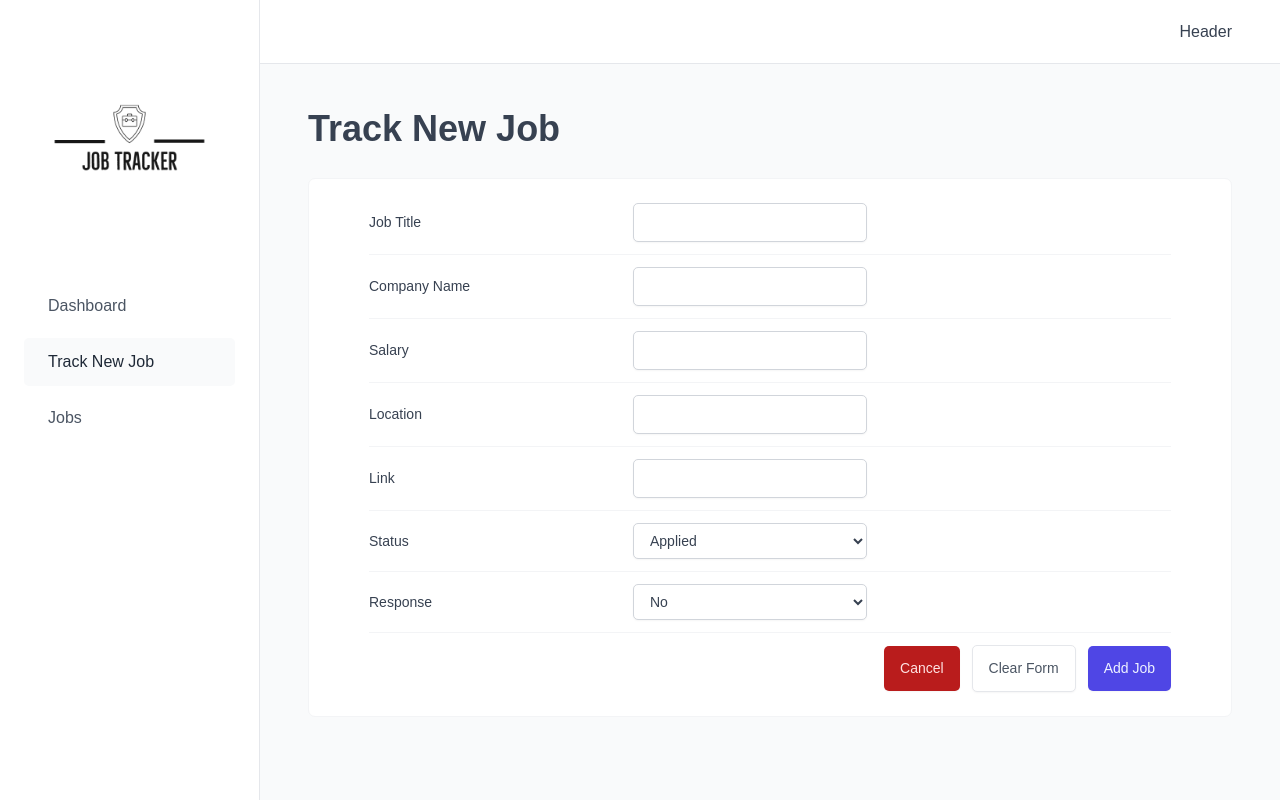
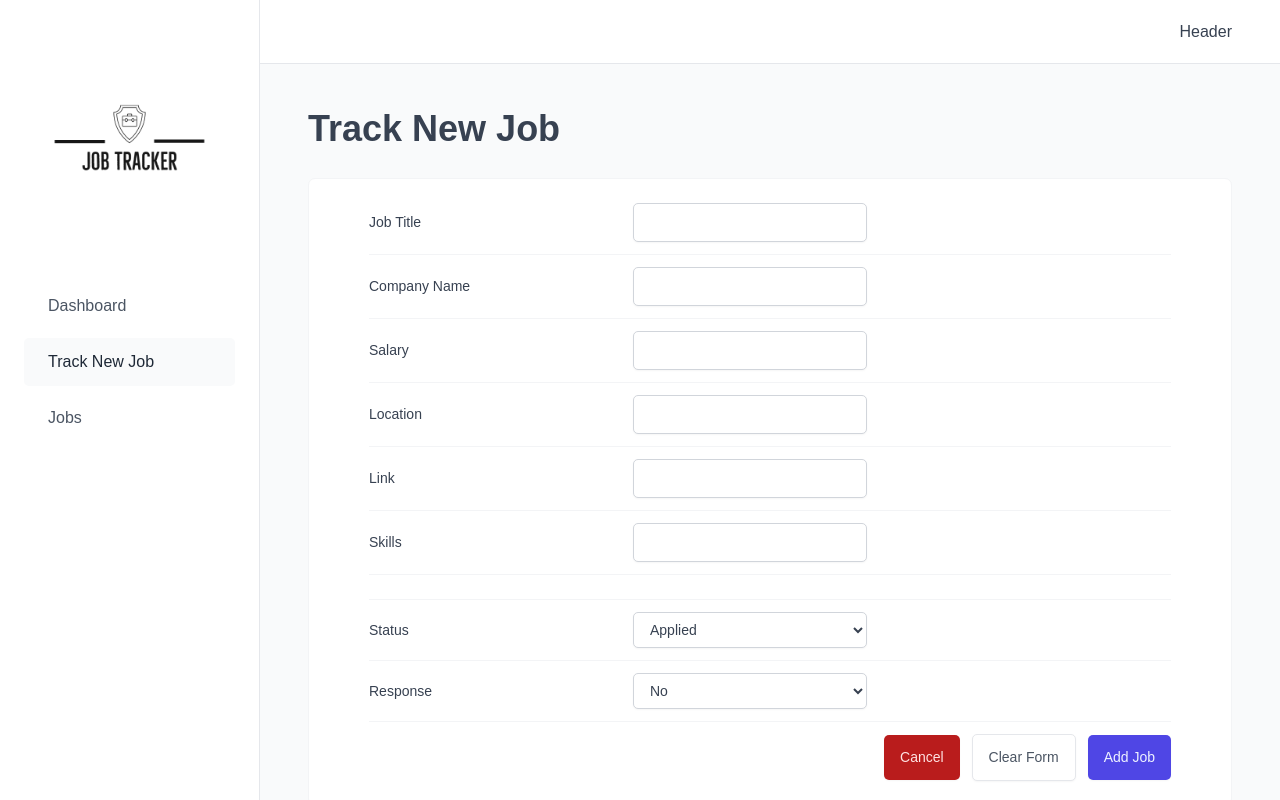
Before and after one commit to TAndersonWebDeveloper/job-tracker, a React app: page /new in a window 1280 px wide. Built offline with nearby package versions, Linux system fonts and the light colour scheme; the HTML template or start-up script is replaced by a standard one.

Commit message:
Made progress on add skill bug

```diff
--- a/src/features/jobs/NewJobForm.jsx
+++ b/src/features/jobs/NewJobForm.jsx
@@ -1,4 +1,4 @@
-import { useForm } from "react-hook-form";
+import { get, useForm } from "react-hook-form";
 import styled from "styled-components";
 import Input from "../../ui/Input";
 import Form from "../../ui/Form";
@@ -8,6 +8,7 @@ import { useNavigate } from "react-router-dom";
 
 import Button from "../../ui/Button";
 import { toast } from "react-hot-toast";
+import { useEffect, useState } from "react";
 
 const Select = styled.select`
   font-size: 1.4rem;
@@ -24,6 +25,8 @@ const Select = styled.select`
 `;
 
 const NewJobForm = () => {
+  const [enteredSkills, setEnteredSkills] = useState([]);
+  const [skill, setSkill] = useState("");
   const navigate = useNavigate();
 
   const { register, formState, getValues, handleSubmit, reset } = useForm({
@@ -33,6 +36,22 @@ const NewJobForm = () => {
       salary: "",
     },
   });
+
+  useEffect(() => {
+    window.addEventListener("keydown", (e) => {
+      if (e.key === "Enter") {
+        e.preventDefault();
+
+        if (getValues("skills") !== "") {
+          setEnteredSkills([...enteredSkills, getValues("skills")]);
+        }
+      }
+    });
+    console.log(enteredSkills);
+    return () => {
+      window.removeEventListener("keydown", (e) => {});
+    };
+  }, [enteredSkills]);
 
   const { errors } = formState;
 
@@ -86,6 +105,14 @@ const NewJobForm = () => {
       <FormRow label="Link">
         <Input type="text" id="link" {...register("link")} />
       </FormRow>
+      <FormRow label="Skills">
+        <Input type="text" id="skills" {...register("skills")} />
+      </FormRow>
+      <FormRow>
+        {enteredSkills?.map((skill) => {
+          return <p key={Math.random()}>{skill}</p>;
+        })}
+      </FormRow>
       <FormRow label="Status" id="status">
         <Select name="status" id="status" {...register("status")}>
           <option value="applied">Applied</option>
```
